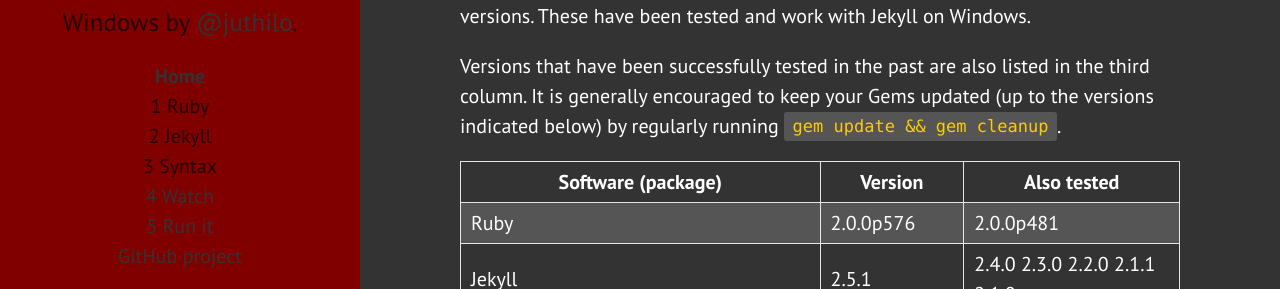
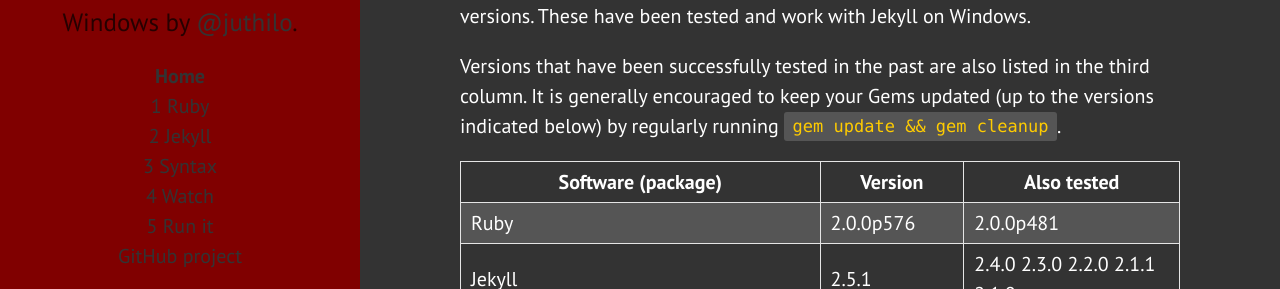
Before and after one commit to ulc5410/dm_project_site, a Jekyll site: the page built from index.html, in a window 1280 px wide. Shown: the part 589-878 px from the top of the page. Built offline with Jekyll 4.4.1, drawn with Linux system fonts in a browser that asks for light colours.

```diff
--- a/_config.yml
+++ b/_config.yml
@@ -12,7 +12,6 @@ baseurl:          /dm_project_site
 
 github:
   repo:           https://github.com/ulc5410/dm_project_site
-  baseurl:        /dm_project_site
 
 author:
   name:           ''
--- a/_includes/head.html
+++ b/_includes/head.html
@@ -14,10 +14,10 @@
   </title>
 
   <!-- CSS -->
-  <link rel="stylesheet" href="/public/css/poole.css">
-  <link rel="stylesheet" href="/public/css/hyde.css">
-  <link rel="stylesheet" href="/public/css/rjow.css">
-  <link rel="stylesheet" href="http://fonts.googleapis.com/css?family=PT+Sans:400,400italic,700|Abril+Fatface">
+  <link rel="stylesheet" href="{{ site.baseurl }}/public/css/poole.css">
+  <link rel="stylesheet" href="{{ site.baseurl }}/public/css/hyde.css">
+  <link rel="stylesheet" href="{{ site.baseurl }}/public/css/rjow.css">
+  <link rel="stylesheet" href="https://fonts.googleapis.com/css?family=PT+Sans:400,400italic,700|Abril+Fatface">
 
   <!-- Icons -->
   <link rel="apple-touch-icon-precomposed" sizes="144x144" href="/public/apple-touch-icon-144-precomposed.png">
--- a/_includes/sidebar.html
+++ b/_includes/sidebar.html
@@ -7,22 +7,22 @@
 
     <ul class="sidebar-nav">
       <li class="sidebar-nav-item{% if page.title == "Home" %} active{% endif %}">
-        <a href="/">Home</a>
+        <a href="{{ site.baseurl }}/">Home</a>
       </li>
       <li class="sidebar-nav-item{% if page.step == 1 %} active{% endif %}">
-        <base href="/1-ruby-and-devkit">1 Ruby</base>
+        <a href="{{ site.baseurl }}/1-ruby-and-devkit">1 Ruby</a>
       </li>
       <li class="sidebar-nav-item{% if page.step == 2 %} active{% endif %}">
-        <base href="{{ site.baseurl }}/jekyll-gem">2 Jekyll</base>
+        <a href="{{ site.baseurl }}/2-jekyll-gem">2 Jekyll</a>
       </li>
       <li class="sidebar-nav-item{% if page.step == 3 %} active{% endif %}">
-        <base href="3-syntax-highlighting">3 Syntax</base>
+        <a href="{{ site.baseurl }}/3-syntax-highlighting">3 Syntax</a>
       </li>
       <li class="sidebar-nav-item{% if page.step == 4 %} active{% endif %}">
         <a href="{{ site.baseurl }}/4-wdm-gem">4 Watch</a>
       </li>
-      <li class="/sidebar-nav-item{% if page.step == 5 %} active{% endif %}">
-        <a href="/5-running-jekyll">5 Run it</a>
+      <li class="sidebar-nav-item{% if page.step == 5 %} active{% endif %}">
+        <a href="{{ site.baseurl }}/5-running-jekyll">5 Run it</a>
       </li>
       <li class="sidebar-nav-item">
         <a href="{{ site.github.repo }}">GitHub project</a>
```
